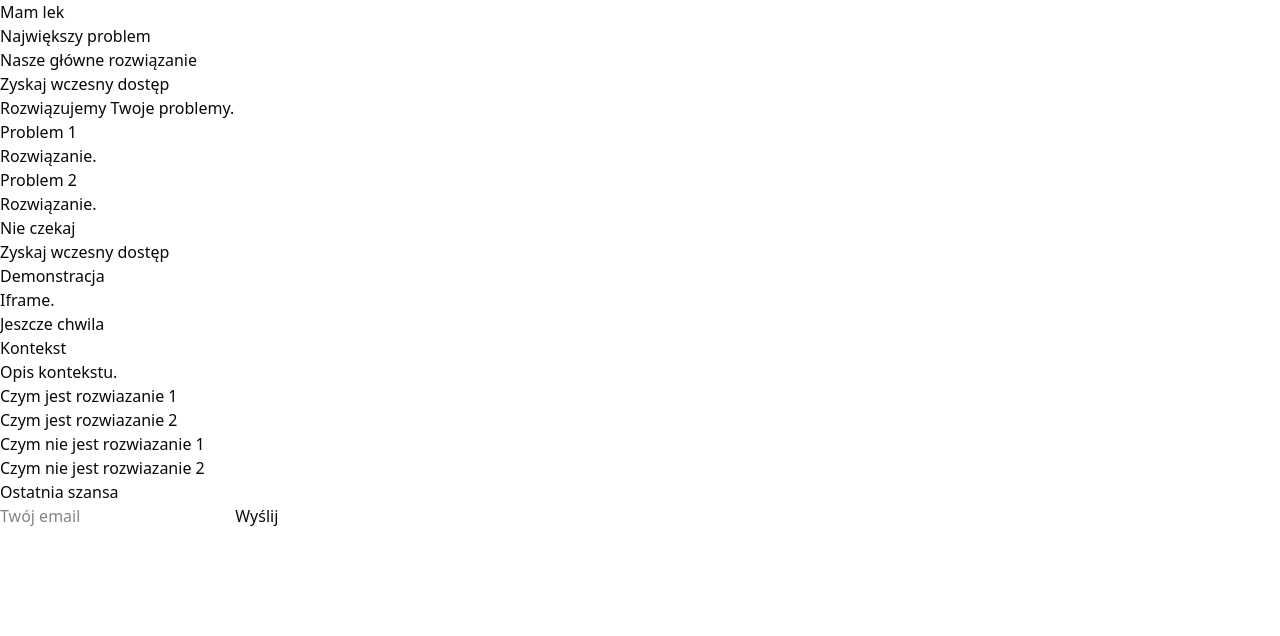
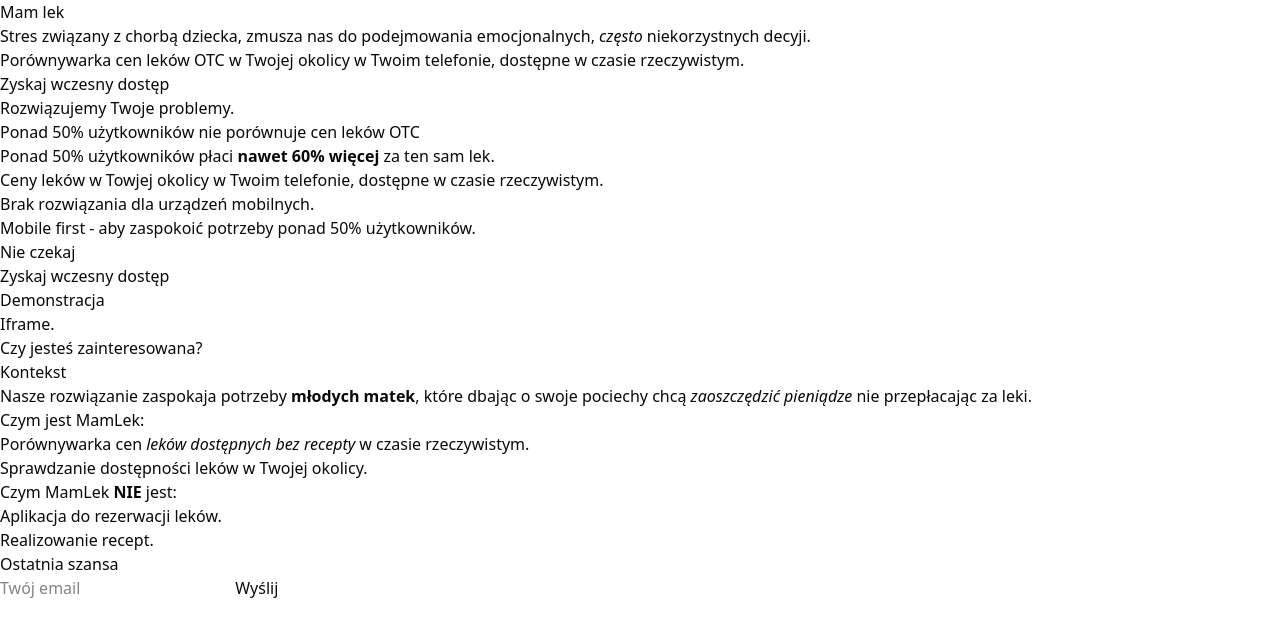
Before and after one commit to codeperium/mamlek, a SvelteKit app: page / in a window 1280 px wide. Shown: the top 636 px of the page. Built offline with nearby package versions, Linux system fonts and the light colour scheme.

Commit message:
Phase 2 first cpoy pass

```diff
--- a/src/routes/+page.svelte
+++ b/src/routes/+page.svelte
@@ -1,20 +1,36 @@
 <section>
     <h1>Mam lek</h1>
     <header class="hero">
-        <h2>Największy problem</h2>
-        <p>Nasze główne rozwiązanie</p>
+        <h2>
+            Stres związany z chorbą dziecka, zmusza nas do podejmowania
+            emocjonalnych, <em>często</em> niekorzystnych decyji.
+        </h2>
+        <p>
+            Porównywarka cen leków OTC w Twojej okolicy w Twoim telefonie,
+            dostępne w czasie rzeczywistym.
+        </p>
         <button class="cta">Zyskaj wczesny dostęp</button>
     </header>
     <main>
         <section class="cards">
             <h2>Rozwiązujemy Twoje problemy.</h2>
             <article class="card">
-                <h3>Problem 1</h3>
-                <p>Rozwiązanie.</p>
+                <h3>Ponad 50% użytkowników nie porównuje cen leków OTC</h3>
+                <p class="sub-issue">
+                    Ponad 50% użytkowników płaci
+                    <strong>nawet 60% więcej</strong> za ten sam lek.
+                </p>
+                <p class="solution">
+                    Ceny leków w Towjej okolicy w Twoim telefonie, dostępne w
+                    czasie rzeczywistym.
+                </p>
             </article>
             <article class="card">
-                <h3>Problem 2</h3>
-                <p>Rozwiązanie.</p>
+                <h3>Brak rozwiązania dla urządzeń mobilnych.</h3>
+                <p>
+                    Mobile first - aby zaspokoić potrzeby ponad 50%
+                    użytkowników.
+                </p>
             </article>
         </section>
         <section class="breakpoint">
@@ -27,18 +43,27 @@
         </section>
     </main>
     <footer>
-        <h2>Jeszcze chwila</h2>
+        <h2>Czy jesteś zainteresowana?</h2>
         <section class="context">
             <h3>Kontekst</h3>
-            <p>Opis kontekstu.</p>
+            <p>
+                Nasze rozwiązanie zaspokaja potrzeby
+                <strong>młodych matek</strong>, które dbając o swoje pociechy
+                chcą <em>zaoszczędzić pieniądze</em> nie przepłacając za leki.
+            </p>
             <div>
-                <ul>
-                    <li>Czym jest rozwiazanie 1</li>
-                    <li>Czym jest rozwiazanie 2</li>
+                <p>Czym jest MamLek:</p>
+                <ul class="what-is-solution">
+                    <li>
+                        Porównywarka cen <em>leków dostępnych bez recepty </em> w
+                        czasie rzeczywistym.
+                    </li>
+                    <li>Sprawdzanie dostępności leków w Twojej okolicy.</li>
                 </ul>
-                <ul>
-                    <li>Czym nie jest rozwiazanie 1</li>
-                    <li>Czym nie jest rozwiazanie 2</li>
+                <p>Czym MamLek <strong>NIE</strong> jest:</p>
+                <ul class="what-is-not-solution">
+                    <li>Aplikacja do rezerwacji leków.</li>
+                    <li>Realizowanie recept.</li>
                 </ul>
             </div>
         </section>
```
